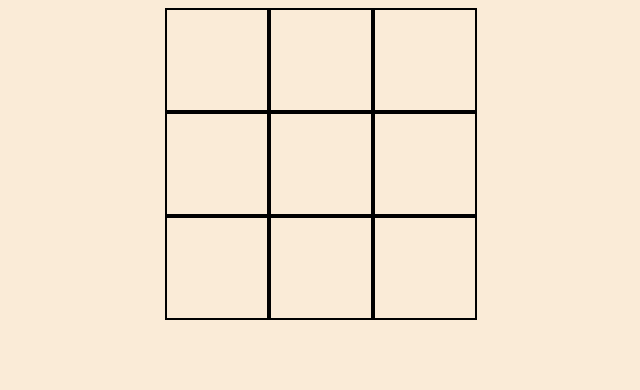
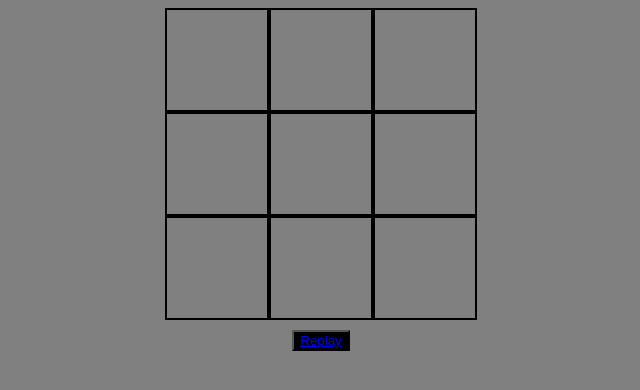
Before and after one commit to abhishekrajverma/Tic-Tac-Toe-Using-JavaScript, a plain HTML site: page index.html in a window 1280 px wide. Shown: the whole page, without its empty margins (319-959 px from the left). Drawn offline with Linux system fonts and the light colour scheme.

Commit message:
add replay butoon

```diff
--- a/index.css
+++ b/index.css
@@ -4,7 +4,7 @@
 }
 
 body {
-    background-color: antiquewhite;
+    background-color: gray;
     font-family: 'Segoe UI', Tahoma, Geneva, Verdana, sans-serif;
 
 }
@@ -26,3 +26,14 @@ body {
 
 
 }
+
+.rep{
+    display: flex;
+    justify-content: center;
+    margin-top: 10px;
+
+}
+
+button{
+    background-color: black;
+}
--- a/index.html
+++ b/index.html
@@ -1,5 +1,6 @@
 <!DOCTYPE html>
 <html lang="en">
+
 <head>
     <meta charset="UTF-8">
     <meta name="viewport" content="width=device-width, initial-scale=1.0">
@@ -7,6 +8,7 @@
     <link rel="icon" type="image/x-icon" href="./images/tic-tac-toe.ico">
     <link rel="stylesheet" href="index.css">
 </head>
+
 <body>
     <div class="container">
         <div class="grid">
@@ -27,7 +29,10 @@
             </div>
         </div>
     </div>
+    <div class="rep">
+        <button><a href="./index.html">Replay</a></button>
     </div>
     <script src="index.js"></script>
 </body>
+
 </html>
```
Also changed, not shown: index.js (+8 -8 lines).
